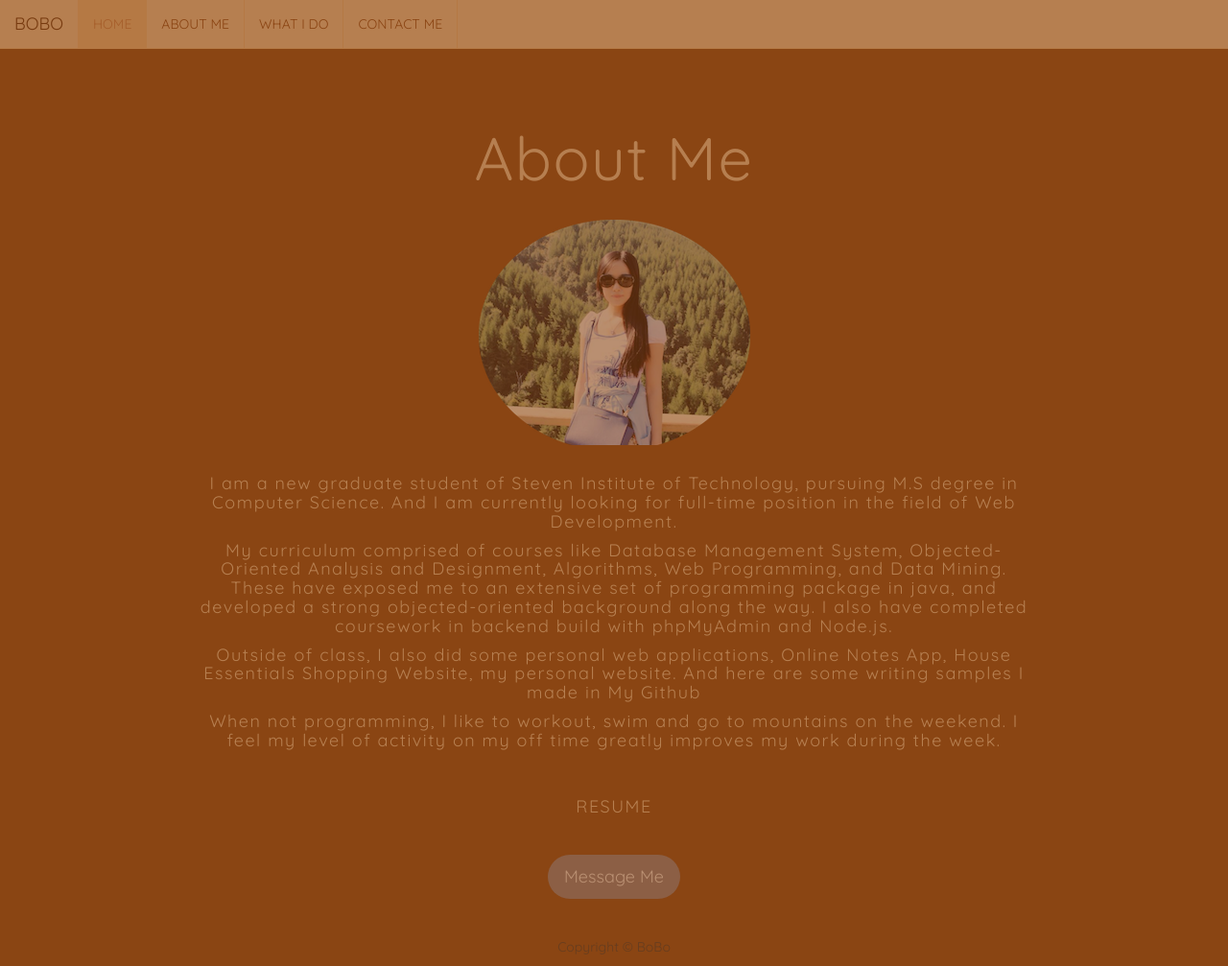
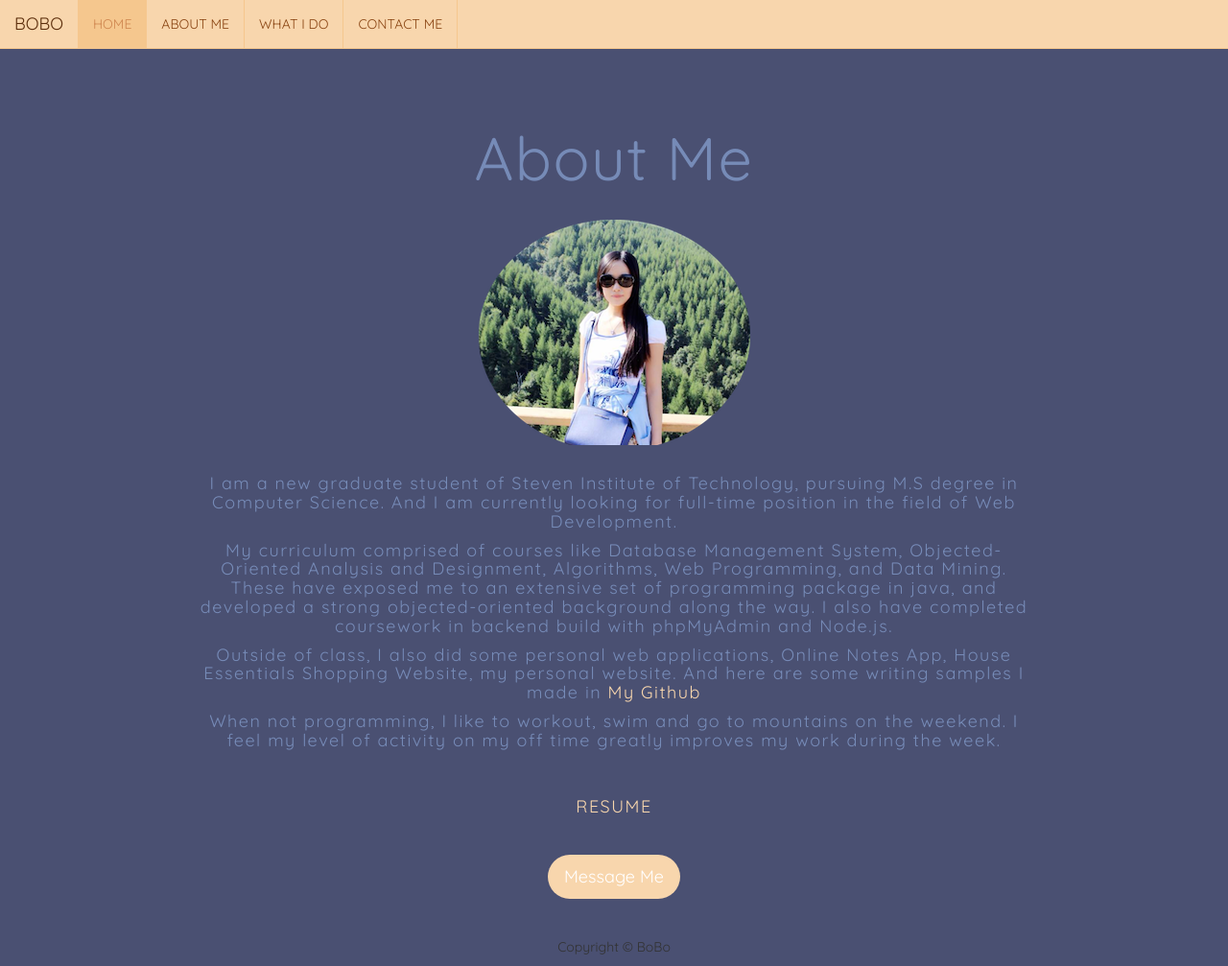
Before and after one commit to Boboboo/PersonalWebsite, a PHP site: page /aboutme.php in a window 1280 px wide. Shown: the whole page at 96% size. Run offline with PHP 8.4, Linux system fonts and the light colour scheme; some libraries are stand-ins or nearby versions.

Commit message:
update aboutme

```diff
--- a/aboutme.css
+++ b/aboutme.css
@@ -6,10 +6,9 @@ html{
 /*Background Image*/
 body{
     font-family: 'Quicksand', sans-serif;
-    background-color: #8a4513;
+    background-color: #4A5072;
     background-attachment: fixed;
     background-size: cover;
-    opacity: 40%;
 }
 
 .introduceme{
@@ -30,7 +29,7 @@ body{
     letter-spacing: 1.5px;
     padding: 10px;
     margin-top:100px;
-    color:#f8d6ad;
+    color:rgba(148, 178, 230, 0.6);
 }
 
 /*buttons*/
@@ -43,7 +42,7 @@ body{
 
 .blue{
     color: white;
-    background-color:rgba(148, 178, 230, 0.6);
+    background-color:#f8d6ad;
     outline: none;
 }
 
--- a/styling.css
+++ b/styling.css
@@ -13,12 +13,12 @@ body{
 
 /*Style Jumbotron*/
 .jumbotron{
-    background-color: rgba(238, 137, 14, 0.2);
+    background-color: rgba(240, 205, 90, 0.6);
     text-align: center;
     letter-spacing: 1.5px;
     padding: 10px;
     margin-top: 100px;
-    color:#8a4513;
+    color:#552404;
 }
 
 .blue{
```
